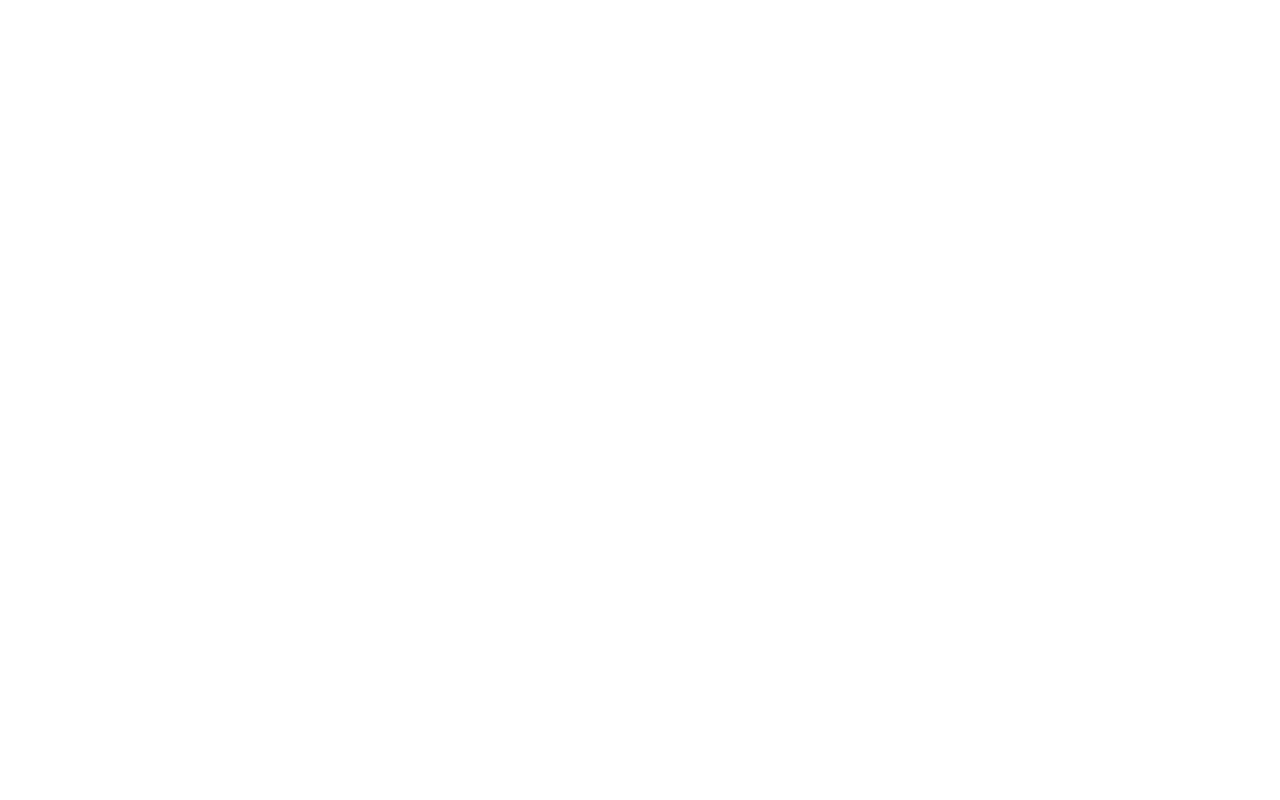
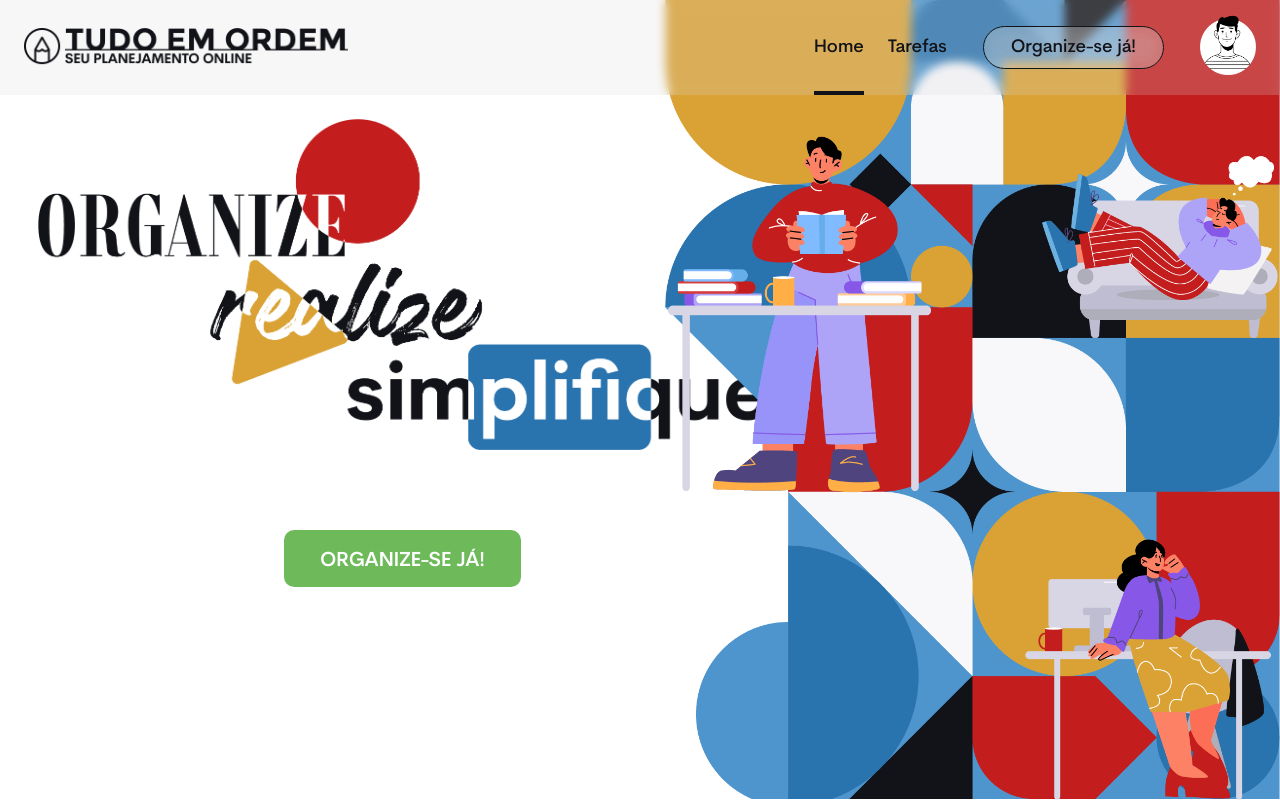
Before and after one commit to G4briel2/TODO-List, a plain HTML site: page Front-end ToDo List/home/home.html in a window 1280 px wide. Drawn offline with Linux system fonts and the light colour scheme.

Commit message:
FrontEnd-Javascript(T006-Features): feat - Implementação e estilização da página de apresentação do To Do List

```diff
--- a/Front-end ToDo List/globalStyle.css
+++ b/Front-end ToDo List/globalStyle.css
@@ -43,3 +43,88 @@
 body{
     min-height: 100vh;
 }
+
+nav{
+    height: 9.5rem;
+    width: 100%;
+    background: rgba(217, 217, 217, 0.22);
+    backdrop-filter: blur(5px);
+
+    display: flex;
+    flex-direction: row;
+    justify-content: space-between;
+    align-items: center;
+
+    padding: 0 2.4rem;
+
+    overflow: hidden;
+}
+
+nav *{
+    font-family: 'Cerebri';
+    font-weight: 500;
+    font-size: 1.8rem;
+    color: #111318;
+}
+
+nav img.logo{
+    height: 3.9rem;
+}
+
+nav .links{
+
+    display: flex;
+    flex-direction: row;
+    align-items: center;
+
+    gap: 3.6rem;
+}
+
+nav a{
+    text-decoration: none;
+    color: #111318;
+}
+
+nav .links .link{
+    position: relative;
+
+    display: flex;
+    flex-direction: row;
+
+    gap: 2.4rem;
+}
+
+nav .links .link .hover{
+    position: absolute;
+    top: 5.3rem;
+    left: 0rem;
+
+    background-color: #111318;
+
+    transition: 200ms;
+}
+
+nav .links button{
+    width: 18.1rem;
+    height: 4.3rem;
+
+    border-radius: 9.9rem;
+    border: 1px solid #111318;
+    background: rgba(217, 217, 217, 0.23);
+    backdrop-filter: blur(10px);
+
+    transition: 200ms;
+}
+
+nav .links button:active{
+    transform:scale(0.9);
+
+    transition: 200ms;
+}
+
+nav .links img.avatar{
+    width: 5.6rem;
+    height: 6.3rem;
+
+    margin-bottom: 0.9rem;
+}
--- a/Front-end ToDo List/home/home.css
+++ b/Front-end ToDo List/home/home.css
@@ -0,0 +1,59 @@
+nav .links .link .hover{
+    position: absolute;
+    top: 5.3rem;
+    left: 0rem;
+
+    width: 5rem;
+    height: 0.4rem;
+
+    background-color: #111318;
+
+    transition: 200ms;
+}
+
+nav .links .link a:nth-child(2):hover ~ .hover{
+    left: 7.6rem;
+    width: 5.9rem;
+
+    transition: 200ms;
+}
+
+.backgroundImg{
+    position: absolute;
+    right: 0;
+
+    height: 100%;
+}
+
+.content{
+    display: flex;
+    flex-direction: column;
+    align-items: center;
+
+    gap: 8rem;
+
+    padding: 2.4rem;
+    width: 80.5rem;
+}
+
+.content img.slogan{
+    width: 73rem;
+}
+
+.content button{
+    width: 23.7rem;
+    height: 5.7rem;
+
+    padding-top: 0.5rem;
+
+    border-radius: 1rem;
+    background: #6EBA5B;
+
+    border: none;
+
+    color: #FFF;
+    font-family: 'Cerebri';
+    font-size: 2rem;
+    font-weight: 600;
+    text-transform: uppercase;
+}
--- a/Front-end ToDo List/home/home.html
+++ b/Front-end ToDo List/home/home.html
@@ -0,0 +1,31 @@
+<!DOCTYPE html>
+<html lang="pt-br">
+<head>
+    <meta charset="UTF-8">
+    <meta name="viewport" content="width=device-width, initial-scale=1.0">
+    <link rel="stylesheet" href="../globalStyle.css">
+    <link rel="stylesheet" href="home.css">
+    <title>Home</title>
+</head>
+<body>
+<img src="../assets/home/backGround.png" alt="backgroundImg" class="backgroundImg">
+<nav>
+    <img src="../assets/navbar/logo.png" alt="logo" class="logo">
+    <div class="links">
+        <div class="link">
+            <a>Home</a>
+            <a  href="../tasks/tasks.html">Tarefas</a>
+            <div class="hover"></div>
+        </div>
+        <a href="../tasks/tasks.html">
+            <button>Organize-se já!</button>
+        </a>
+        <img src="../assets/navbar/avatar.png" alt="avatar" class="avatar">
+    </div>
+</nav>
+<div class="content">
+    <img src="../assets/home/slogan.png" alt="slogan" class="slogan">
+    <button>Organize-se já!</button>
+</div>
+</body>
+</html>
```
